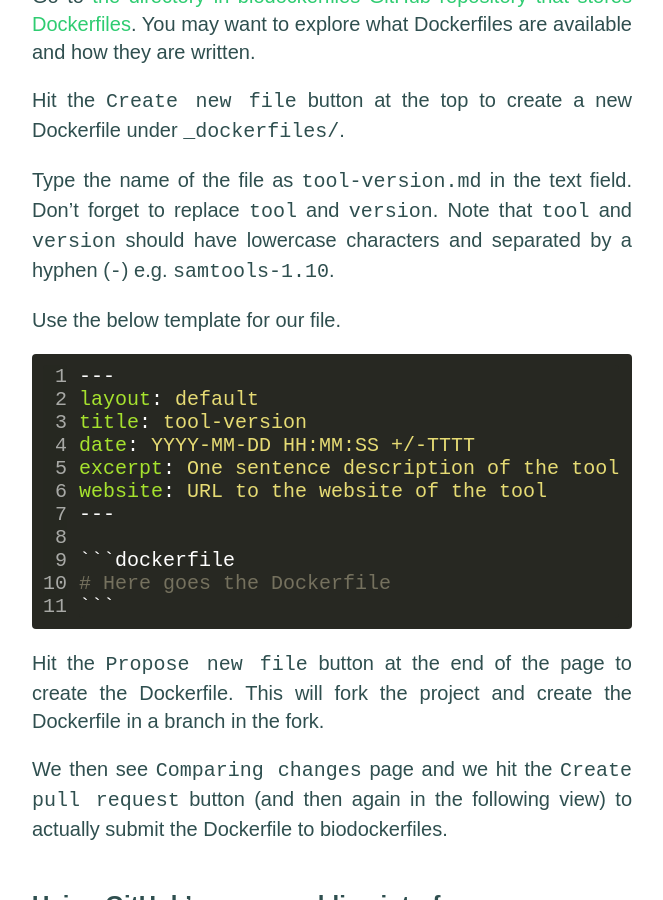
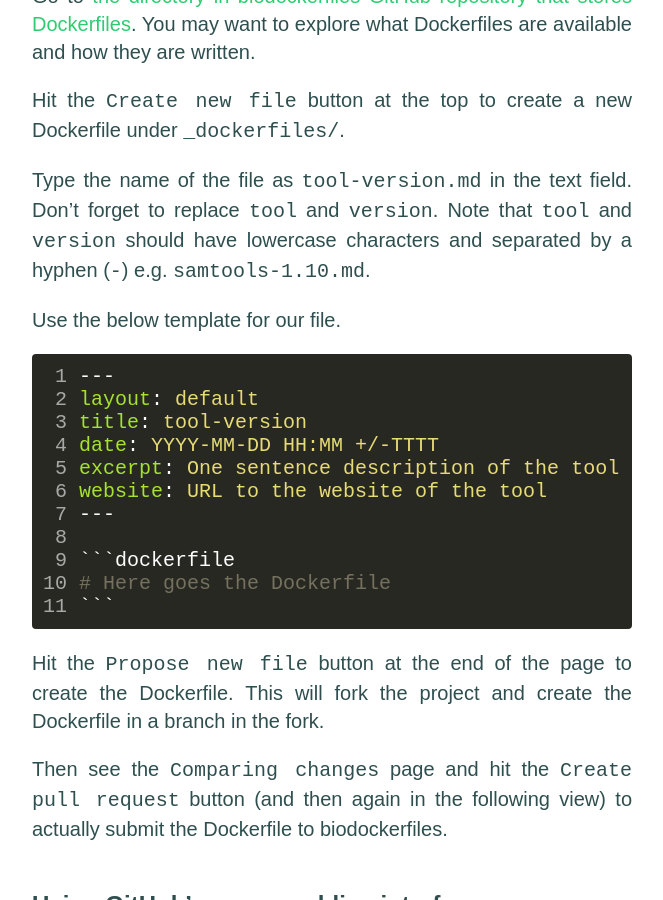
Before and after one commit to biodockerfiles/biodockerfiles.github.io, a Jekyll site: the page built from _pages/submit.md, in a window 1280 px wide and 900 px high, scrolled down 438 px. Shown: the whole window, without its empty margins (308-971 px from the left). Built offline with Jekyll 4.4.1, drawn with Linux system fonts in a browser that asks for light colours; some of the changed text lies outside the part shown.

Commit message:
Update submit.md

```diff
--- a/_pages/submit.md
+++ b/_pages/submit.md
@@ -10,7 +10,7 @@ Go to [the directory in biodockerfiles GitHub repository that stores Dockerfiles
 
 Hit the `Create new file` button at the top to create a new Dockerfile under `_dockerfiles/`.
 
-Type the name of the file as `tool-version.md` in the text field. Don't forget to replace `tool` and `version`. Note that `tool` and `version` should have lowercase characters and separated by a hyphen (`-`) e.g. `samtools-1.10`.
+Type the name of the file as `tool-version.md` in the text field. Don't forget to replace `tool` and `version`. Note that `tool` and `version` should have lowercase characters and separated by a hyphen (`-`) e.g. `samtools-1.10.md`.
 
 Use the below template for our file.
 
@@ -18,7 +18,7 @@ Use the below template for our file.
 ---
 layout: default
 title: tool-version
-date: YYYY-MM-DD HH:MM:SS +/-TTTT
+date: YYYY-MM-DD HH:MM +/-TTTT
 excerpt: One sentence description of the tool
 website: URL to the website of the tool
 ---
@@ -30,7 +30,7 @@ website: URL to the website of the tool
 
 Hit the `Propose new file` button at the end of the page to create the Dockerfile. This will fork the project and create the Dockerfile in a branch in the fork.
 
-We then see `Comparing changes` page and we hit the `Create pull request` button (and then again in the following view) to actually submit the Dockerfile to biodockerfiles.
+Then see the `Comparing changes` page and hit the `Create pull request` button (and then again in the following view) to actually submit the Dockerfile to biodockerfiles.
 
 ### Using GitHub's command-line interface
 
@@ -72,7 +72,7 @@ We will see a file as shown below.
 ---
 layout: default
 title: tool-version
-date: YYYY-MM-DD HH:MM:SS +/-TTTT
+date: YYYY-MM-DD HH:MM +/-TTTT
 excerpt:
 website:
 ---
@@ -94,7 +94,7 @@ So the entire content of `_dockerfiles/tool-version.md` will be as shown below.
 ---
 layout: default
 title: tool-version
-date: YYYY-MM-DD HH:MM:SS +/-TTTT
+date: YYYY-MM-DD HH:MM +/-TTTT
 excerpt: One sentence description of the tool
 website: URL to the website of the tool
 ---
```
